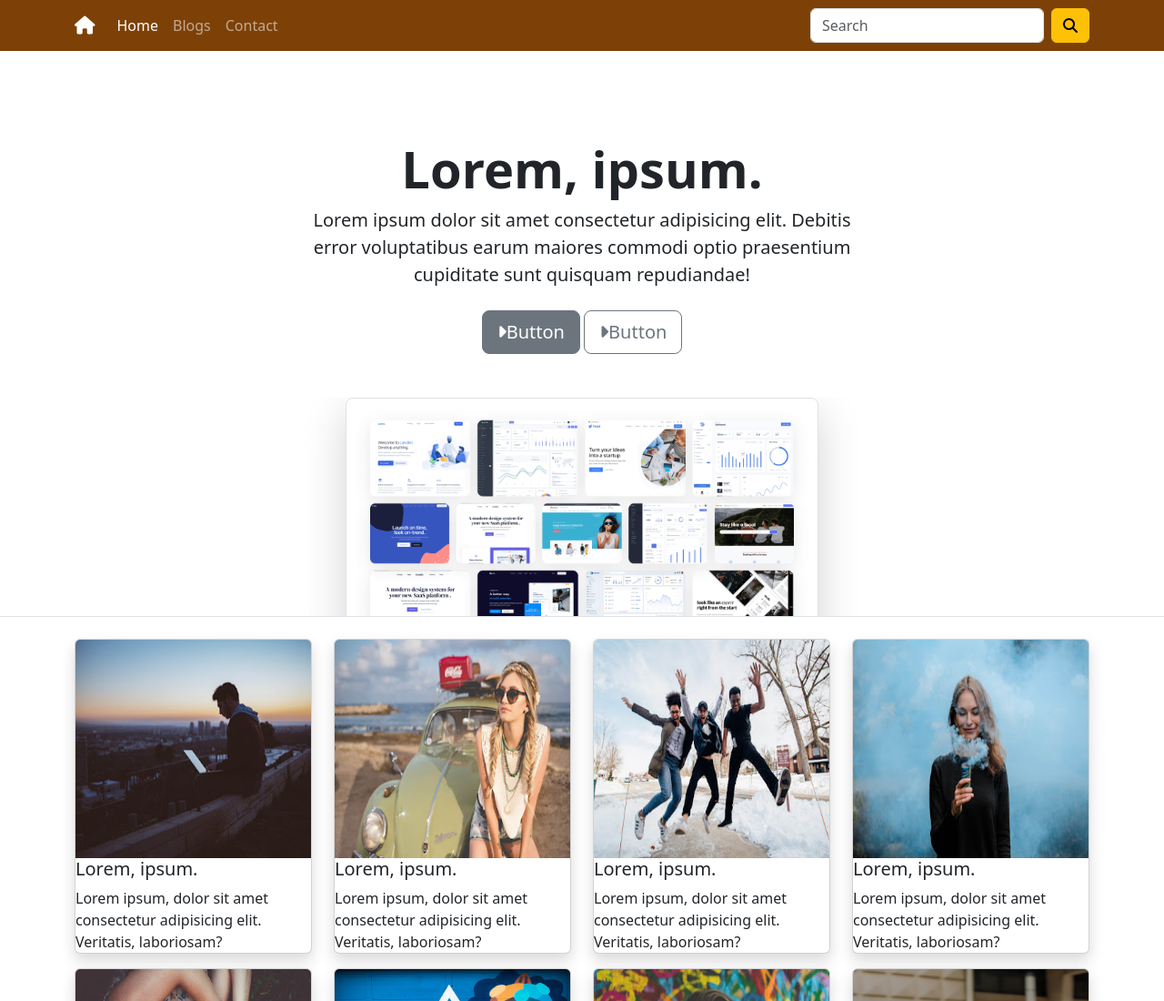
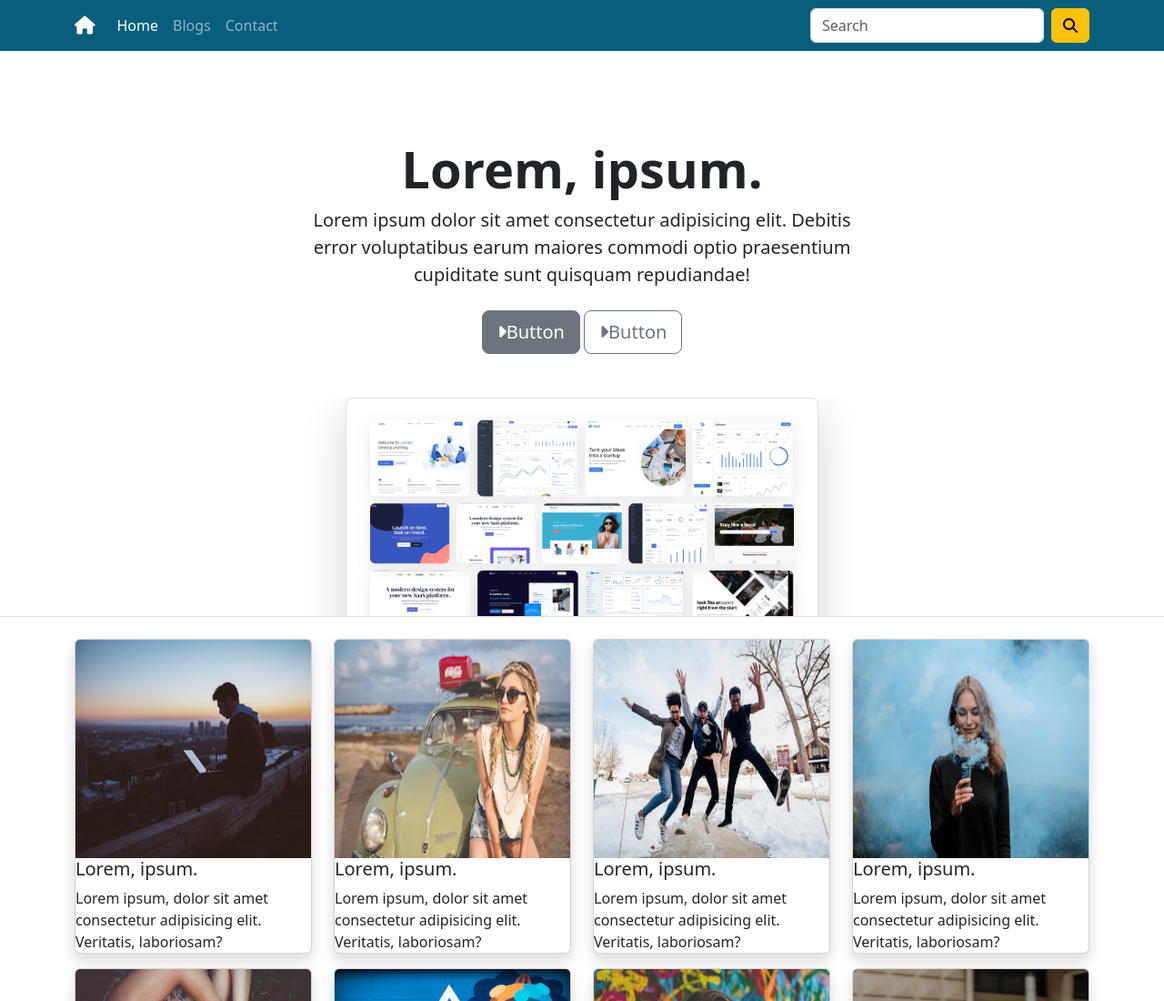
Before and after one commit to ahmetbekereci06/git_github_vercel, a plain HTML site: page index.html in a window 1280 px wide. Shown: the top 1100 px of the page at 91% size. Drawn offline with nearby package versions, Linux system fonts and the light colour scheme.

Commit message:
css renk değişti

```diff
--- a/style.css
+++ b/style.css
@@ -1,5 +1,5 @@
 .navbar {
-  background: #7d4108 !important;
+  background: #085e7d !important;
 }
 .bg-dark {
   background: #085e7d !important;
```
